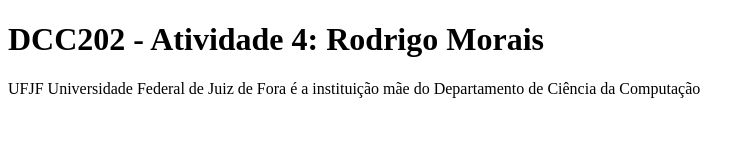
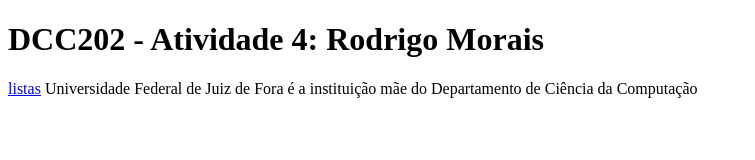
Before and after one commit to ufjf-dcc202/ufjf-dcc202-2023-3-a-atv4-rodrigo-mch, a website: page index.html in a window 1280 px wide. Shown: the full height of the page, 0-755 px from the left. Drawn offline with Linux system fonts and the light colour scheme.

Commit message:
adiociona link para istas

```diff
--- a/index.html
+++ b/index.html
@@ -8,7 +8,7 @@
 <body>
     <main>
     <h1>DCC202 - Atividade 4: Rodrigo Morais</h1>
-    <p><a href:"www.ufjf.br">UFJF</a> Universidade Federal de Juiz de Fora é a instituição mãe do <a href:"dcc.ufjf.br">Departamento de Ciência da Computação</a></p>
+    <p><a href="listas.html">listas</a> Universidade Federal de Juiz de Fora é a instituição mãe do <a href:"dcc.ufjf.br">Departamento de Ciência da Computação</a></p>
     </main>
 </body>
 </html>
```
